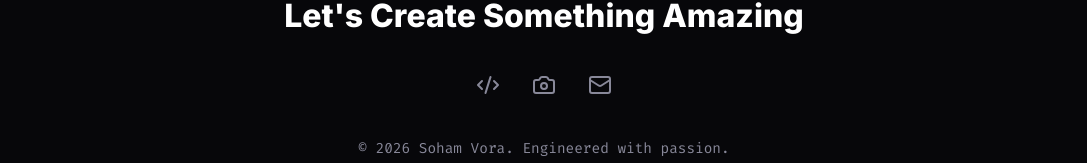
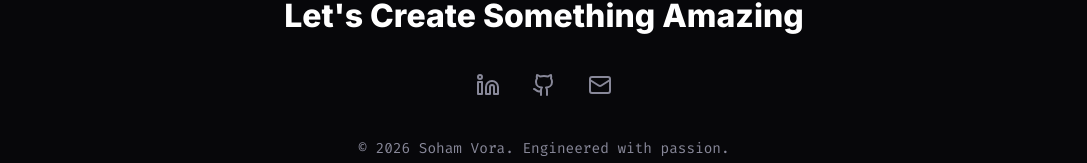
Before and after one commit to Soham-0207/Portfolio, a React (Vite) app: page / in a window 1280 px wide. Shown: the part 3166-3329 px from the top of the page, without its empty margins (96-1183 px from the left). Built offline with nearby package versions, Linux system fonts and the light colour scheme.

Commit message:
Update footer icons to Linkedin and Github

```diff
--- a/src/App.jsx
+++ b/src/App.jsx
@@ -1,5 +1,5 @@
 import { useState, useEffect } from 'react';
-import { Terminal, Film, Code2, Scissors, MonitorPlay, ExternalLink, Mail, Camera } from 'lucide-react';
+import { Terminal, Film, Code2, Scissors, MonitorPlay, ExternalLink, Mail, Camera, Linkedin, Github } from 'lucide-react';
 import { motion } from 'framer-motion';
 import CustomCursor from './CustomCursor';
 import heroImg from './assets/hero.jpeg';
@@ -413,15 +413,17 @@ function App() {
         <h2 style={{ fontSize: '2rem', marginBottom: '2rem', color: '#fff' }}>Let's Create Something Amazing</h2>
         <div className="social-links">
           {[
-            { id: 'Code2', href: 'https://github.com/Soham-0207' },
-            { id: 'Camera', href: '#' },
+            { id: 'Linkedin', href: 'https://www.linkedin.com/in/soham-vora-7209b732b' },
+            { id: 'Github', href: 'https://github.com/Soham-0207' },
             { id: 'Mail', href: 'mailto:sohamvora0207@gmail.com' }
           ].map((item, idx) => {
-            const Icon = item.id === 'Code2' ? Code2 : item.id === 'Camera' ? Camera : Mail;
+            const Icon = item.id === 'Linkedin' ? Linkedin : item.id === 'Github' ? Github : Mail;
             return (
               <motion.a
                 key={idx}
                 href={item.href}
+                target="_blank"
+                rel="noopener noreferrer"
                 whileHover={{ scale: 1.2, y: -5, color: "var(--accent-cyan)", filter: "drop-shadow(0px 0px 8px rgba(0,240,255,0.8))" }}
                 whileTap={{ scale: 0.9 }}
               >
```
